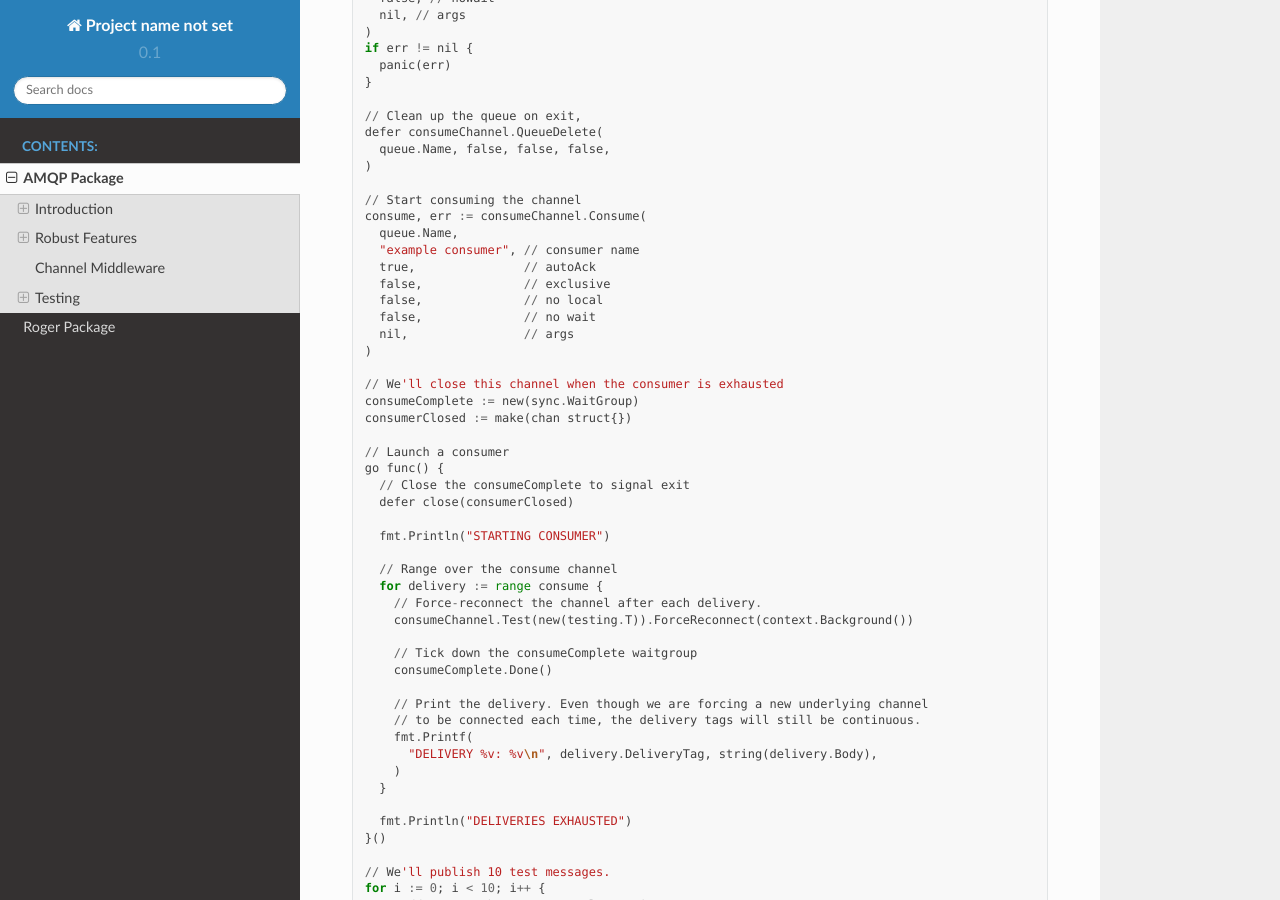
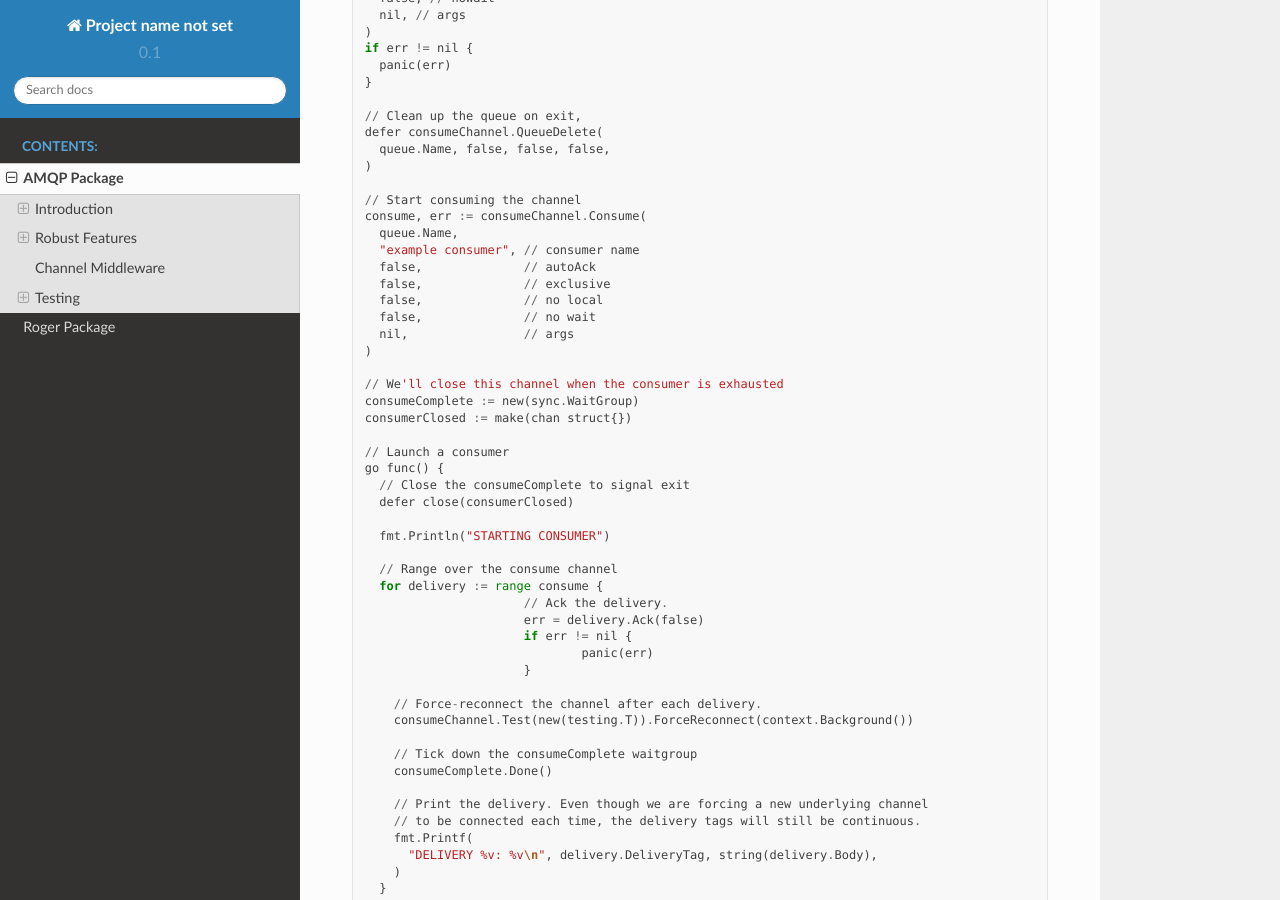
Before and after one commit to peake100/rogerRabbit-go, a Sphinx documentation site: the page built from zdocs/source/amqp.rst, in a window 1280 px wide and 900 px high, scrolled down 5906 px. Built offline with Sphinx 7.4.7 and the Read the Docs theme 2.0.0, drawn with Linux system fonts in a browser that asks for light colours.

Commit message:
fixed consume example to avoid orphaning deliveries

```diff
--- a/zdocs/source/amqp.rst
+++ b/zdocs/source/amqp.rst
@@ -400,7 +400,7 @@ actual delivery tag relative to the current underlying channel:
   consume, err := consumeChannel.Consume(
     queue.Name,
     "example consumer", // consumer name
-    true,               // autoAck
+    false,              // autoAck
     false,              // exclusive
     false,              // no local
     false,              // no wait
@@ -420,6 +420,12 @@ actual delivery tag relative to the current underlying channel:
 
     // Range over the consume channel
     for delivery := range consume {
+			// Ack the delivery.
+			err = delivery.Ack(false)
+			if err != nil {
+				panic(err)
+			}
+
       // Force-reconnect the channel after each delivery.
       consumeChannel.Test(new(testing.T)).ForceReconnect(context.Background())
 
```
Also changed, not shown: 1 other file.
